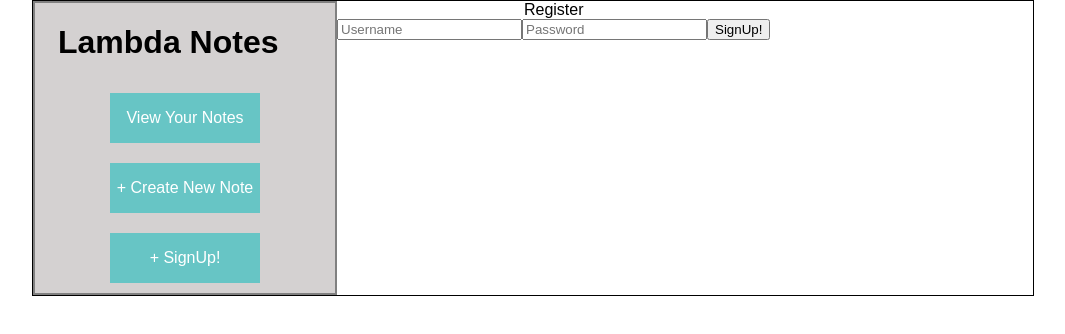
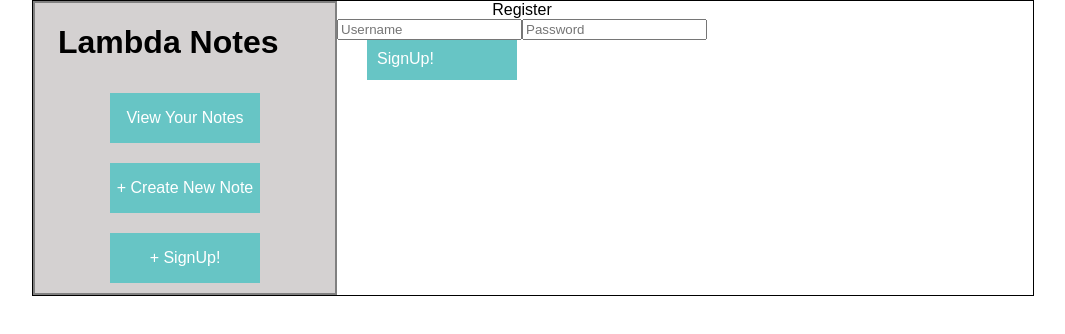
Before and after one commit to AlexisReyes90/frontend, a React (Create React App) app: page /RegisterUser in a window 1280 px wide. Shown: the top 334 px of the page, without its empty margins (107-1172 px from the left). Built offline with nearby package versions, Linux system fonts and the light colour scheme.

Commit message:
changed handlesubmit button

```diff
--- a/src/Components/SignUp.js
+++ b/src/Components/SignUp.js
@@ -26,10 +26,10 @@ class SignUp extends Component {
         return(
         <div>
            <div> Register </div>
-           <form onSubmit={this.handlSubmit}>
+           <form>
             <input name="username" placeholder="Username" value={this.state.username} onChange={this.handleInputChange}/>
             <input name="password" placeholder="Password" value={this.state.password} onChange={this.handleInputChange}/>
-            <button type="submit">SignUp!</button>
+            <button onClick={this.handleSubmit} className="save-button">SignUp!</button>
            </form>
         </div>
         );
```
